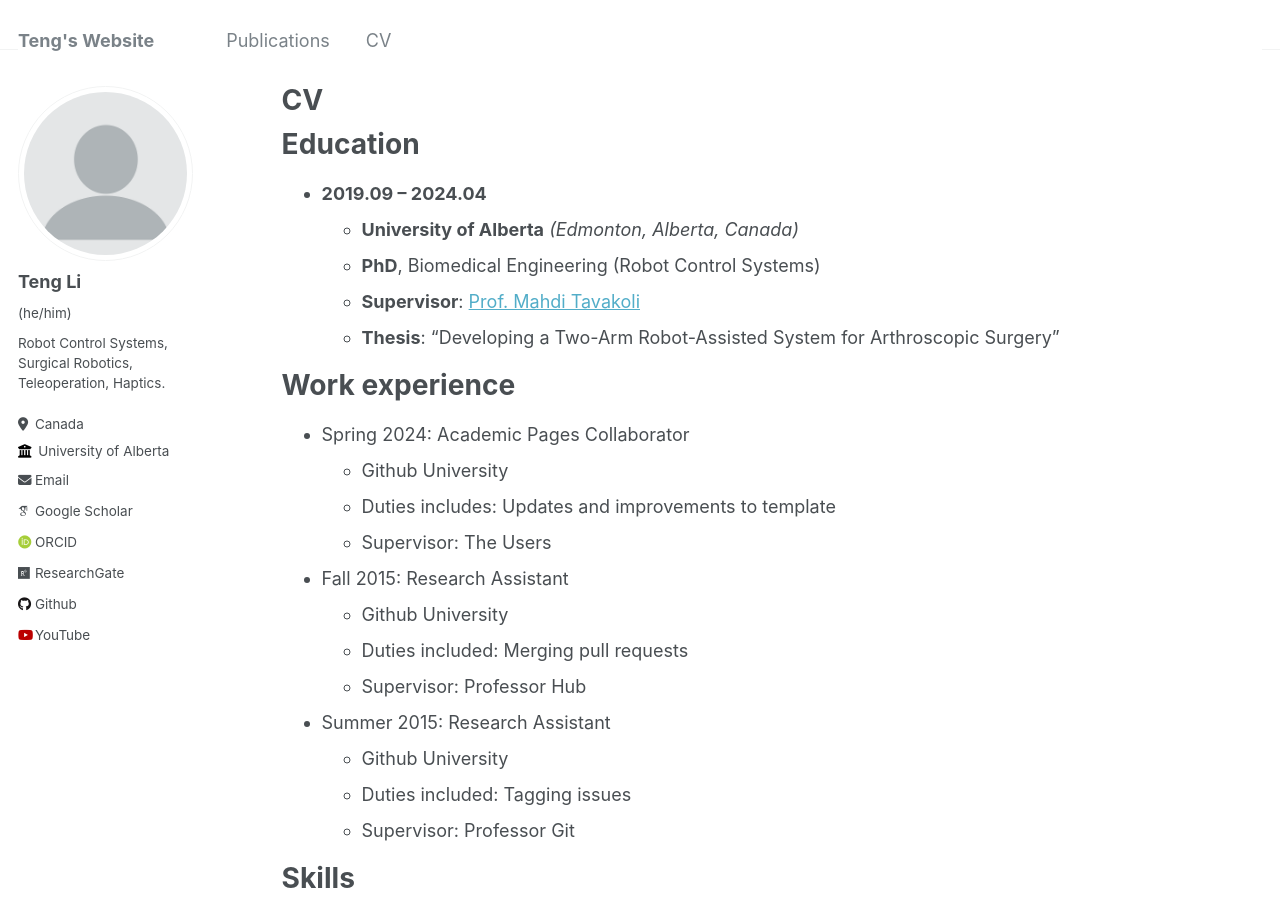
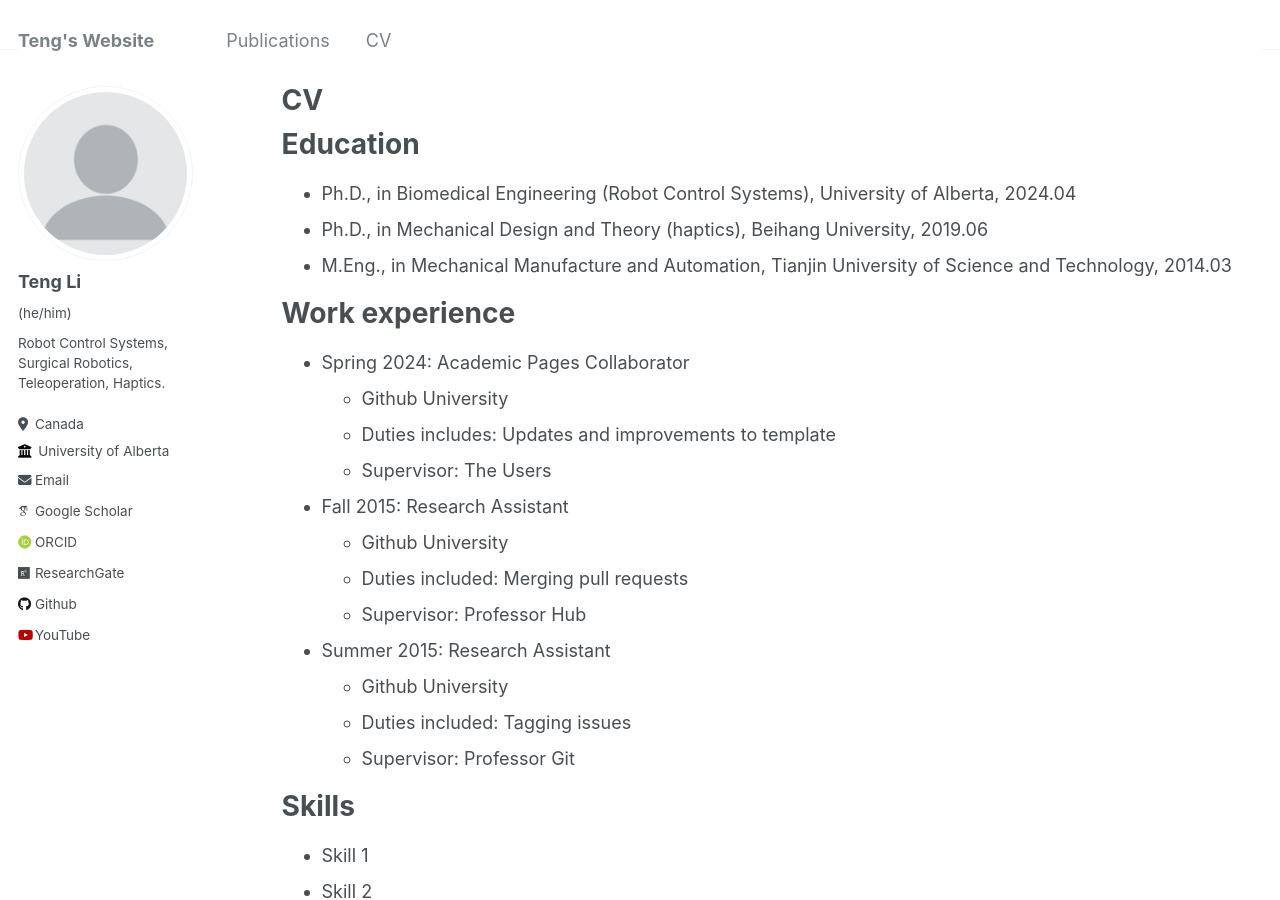
Before and after one commit to teng4/teng4.github.io, a Jekyll site: the page built from _pages/cv.md, in a window 1280 px wide and 900 px high. Built offline with Jekyll 4.4.1, drawn with Linux system fonts in a browser that asks for light colours; some web fonts are replaced.

Commit message:
Update cv.md

```diff
--- a/_pages/cv.md
+++ b/_pages/cv.md
@@ -11,11 +11,28 @@
 
 Education
 ======
-- **2019.09 -- 2024.04**
-  - **University of Alberta** _(Edmonton, Alberta, Canada)_
-  - **PhD**, Biomedical Engineering (Robot Control Systems)
-  - **Supervisor**: [Prof. Mahdi Tavakoli](http://www.ece.ualberta.ca/~mtavakol/pmwiki/)
-  - **Thesis**: "Developing a Two-Arm Robot-Assisted System for Arthroscopic Surgery"
+* Ph.D., in Biomedical Engineering (Robot Control Systems), University of Alberta, 2024.04
+* Ph.D., in Mechanical Design and Theory (haptics), Beihang University, 2019.06
+* M.Eng., in Mechanical Manufacture and Automation, Tianjin University of Science and Technology, 2014.03
+<!-- * B.Mgt., in Project Management, Tianjin University, 2009.06 -->
+
+<!-- - **2019.09 -- 2024.04** -->
+<!--   - **University of Alberta** _(Edmonton, Alberta, Canada)_ -->
+<!--   - **PhD**, Biomedical Engineering (Robot Control Systems) -->
+<!--   - **Supervisor**: [Prof. Mahdi Tavakoli](http://www.ece.ualberta.ca/~mtavakol/pmwiki/) -->
+<!--   - **Thesis**: "Developing a Two-Arm Robot-Assisted System for Arthroscopic Surgery" -->
+<!-- %\href{https://youtu.be/ETY3jDpKOFw}{\scriptsize [Presentation Video]} -->
+
+<!-- - **2016.09 -- 2017.09** -->
+<!--   - **Karolinska Institutet** _(Stockholm, Sweden)_ -->
+<!--   - **Visiting PhD Student**, Developmental Cognitive Neuroscience -->
+<!--   - **Supervisor**: Prof. Torkel Klingberg -->
+
+<!-- - **2014.09 -- 2019.06** -->
+<!--   - **Beihang University** _(Beijing, China)_ -->
+<!--   - **PhD**, Mechanical Design and Theory -->
+<!--   - **Supervisor**: Prof. Yuru Zhang, and Prof. Dangxiao Wang -->
+<!--   - **Thesis**: "The Measurement of Working Memory and Force Control Ability during Haptic Interaction" -->
 
 <!-- %\href{https://youtu.be/ETY3jDpKOFw}{\scriptsize [Presentation Video]} -->
 <!-- * Ph.D in Version Control Theory, GitHub University, 2018 (expected) -->
```
